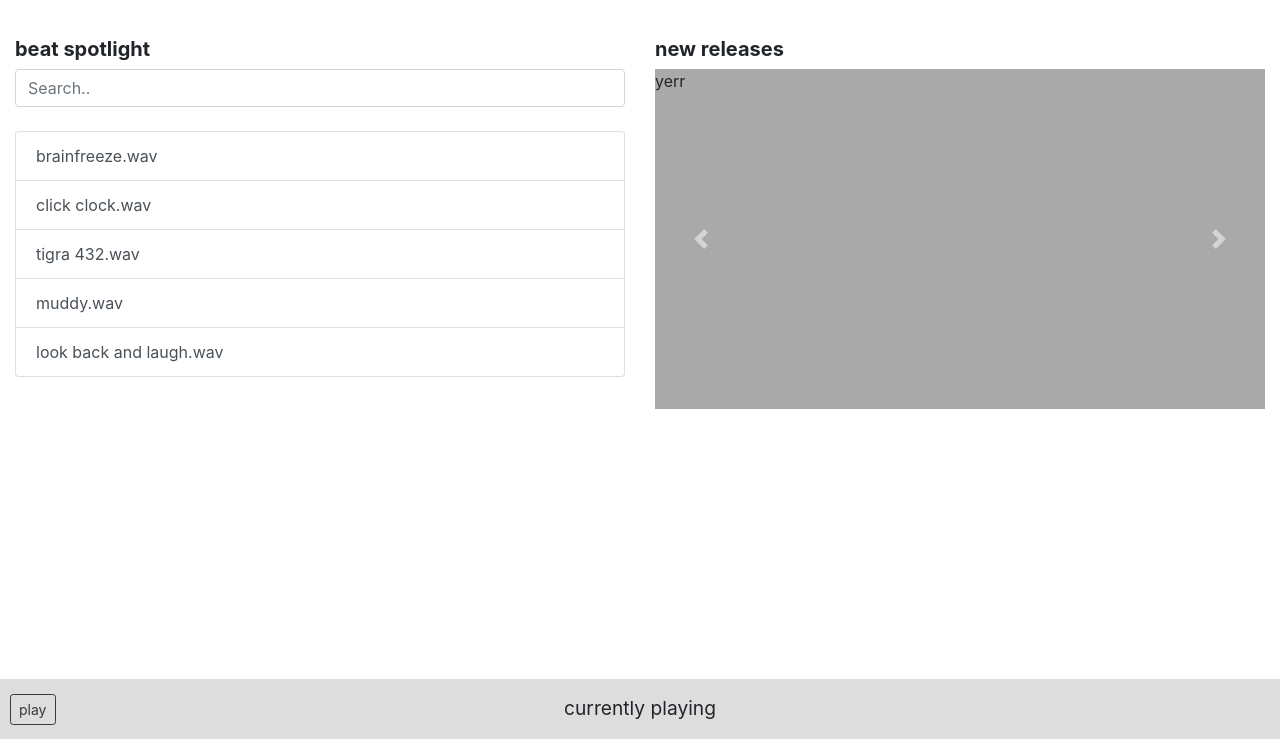
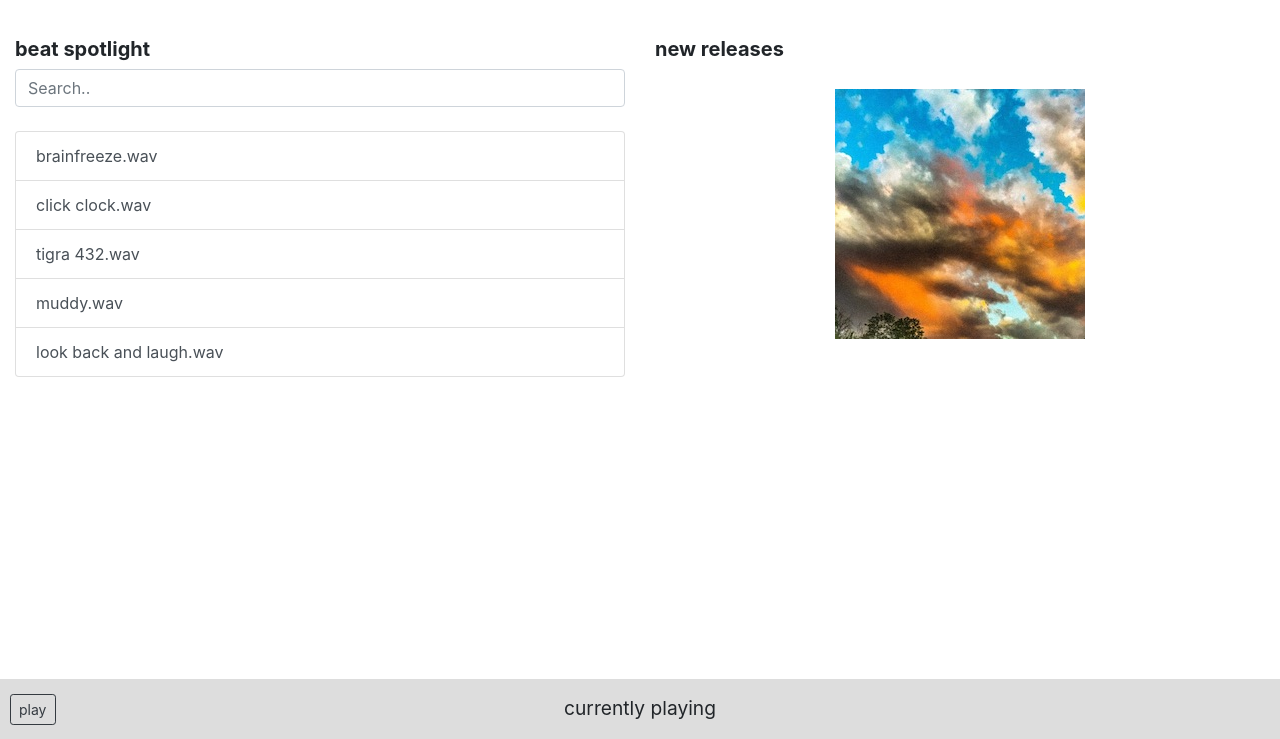
Before and after one commit to dawsoncanby/supadeangeli-2, a plain HTML site: page index.html in a window 1280 px wide. Shown: the part 61-800 px from the top of the page. Drawn offline with nearby package versions, Linux system fonts and the light colour scheme.

Commit message:
added images to carousel

```diff
--- a/css/style.css
+++ b/css/style.css
@@ -32,7 +32,11 @@
 }
 
 #release-img-container {
-  background-color: darkgray;
+  padding: 20px;
+}
+
+.release-item {
+  text-align: center;
 }
 
 #footer {
--- a/js/metadata.js
+++ b/js/metadata.js
@@ -16,16 +16,29 @@ var linkMetaObjs = {
     "id": "talk-that-way",
     "message": "Select a Streaming Service",
     "title": "Talk That Way - Supa Squidds",
+    "img": "img/talk_that_way.jpg",
     "links": {
       "soundcloud": "https://soundcloud.com/supasquidds/talk-that-way",
       "spotify": "https://open.spotify.com/track/3vUcwnXfPwH8svPTp4Ez5o?si=b63N8wq3QuiRXY7AZkL-wA",
       "apple music": "https://music.apple.com/us/album/talk-that-way-single/1481901449?app=music&ign-mpt=uo%3D4"
     }
   },
+  "music for dogs": {
+    "id": "music-for-dogs",
+    "message": "Select a Streaming Service",
+    "title": "Music for Dogs- Supa Squidds",
+    "img": "img/music_for_dogs.png",
+    "links": {
+      "soundcloud": "https://soundcloud.com/supasquidds/sets/music-for-dogs",
+      "spotify": "https://open.spotify.com/album/4qK3aV9zjK6srRqWodzxCh?si=b2j8Nk_9SiKjlNjM-BMv_Q",
+      "apple music": "https://music.apple.com/us/album/music-for-dogs/1480442383?app=music"
+    }
+  },
   "skeletal": {
     "id": "skeletal",
     "message": "Watch Now",
     "title": "Skeletal - Supa Squidds",
+    "img": "img/skeletal.gif",
     "links": {
       "youtube": "https://youtu.be/ROygtYxgTr4"
     }
--- a/js/releaseCarousel.js
+++ b/js/releaseCarousel.js
@@ -6,13 +6,15 @@ var ReleaseCarousel = {
     Object.keys(releaseObjs).forEach((e, i) => {
       items = items +
       `<div class="carousel-item ${i == 0 ? 'active' : ''}">
-        <div class="release-item h-100">yerr</div>
+        <div class="release-item ">
+          <img src="${releaseObjs[e].img}">
+        </div>
       </div>`;
     });
 
     var carousel = $(`
       <div id="release-carousel" class="carousel slide h-100" data-ride="carousel">
-        <div class="carousel-inner h-100">
+        <div class="carousel-inner">
           ${items}
         </div>
         <a class="carousel-control-prev" href="#release-carousel" role="button" data-slide="prev">
```
Also changed, not shown: img/music_for_dogs.png (added).
